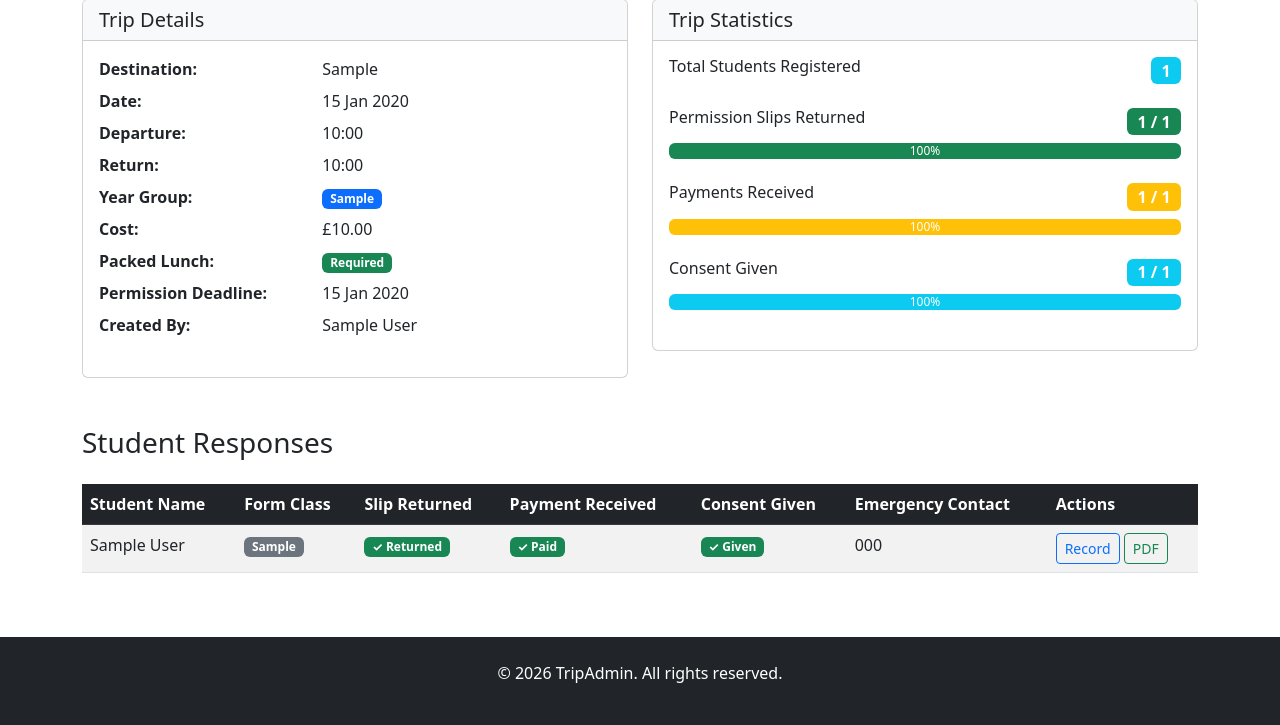
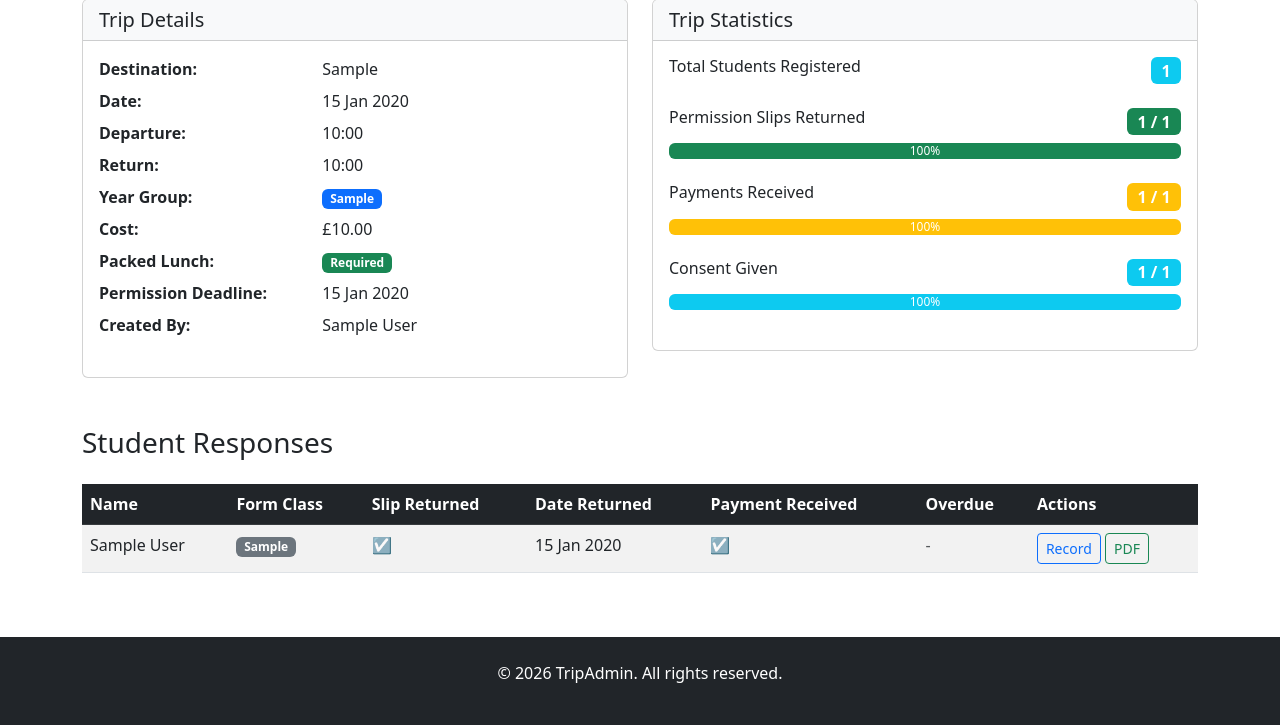
Before and after one commit to emhb007/ToolsAss3, a Django app: page /trips/1/ in a window 1280 px wide. Shown: the part 256-981 px from the top of the page. Run offline with Django 5.2, Linux system fonts and the light colour scheme; a user stored in the database is signed in; tables that the repository leaves empty hold one stand-in row (values such as "Sample post"); parts of the project's set-up code (start-up, migrations or seed data) failed here and were passed over.

Commit message:
Prompt 6.1

```diff
--- a/templates/trips/trip_detail.html
+++ b/templates/trips/trip_detail.html
@@ -129,50 +129,47 @@
                 <table class="table table-striped table-hover">
                     <thead class="table-dark">
                         <tr>
-                            <th>Student Name</th>
+                            <th>Name</th>
                             <th>Form Class</th>
                             <th>Slip Returned</th>
+                            <th>Date Returned</th>
                             <th>Payment Received</th>
-                            <th>Consent Given</th>
-                            <th>Emergency Contact</th>
+                            <th>Overdue</th>
                             <th>Actions</th>
                         </tr>
                     </thead>
                     <tbody>
                         {% for response in responses %}
-                            <tr {% if response.is_overdue %}class="table-danger"{% endif %}>
+                            <tr {% if response.is_overdue and not response.slip_returned %}class="table-danger"{% endif %}>
                                 <td>
                                     {{ response.student.first_name }} {{ response.student.last_name }}
-                                    {% if response.is_overdue %}
-                                        <span class="badge bg-danger ms-2">OVERDUE</span>
-                                    {% endif %}
                                 </td>
                                 <td><span class="badge bg-secondary">{{ response.student.form_class }}</span></td>
                                 <td>
                                     {% if response.slip_returned %}
-                                        <span class="badge bg-success">✓ Returned</span>
+                                        <span class="text-success" aria-label="Slip returned" title="Slip returned">☑</span>
                                     {% else %}
-                                        <span class="badge bg-danger">✗ Pending</span>
+                                        <span class="text-muted" aria-label="Slip not returned" title="Slip not returned">☐</span>
+                                    {% endif %}
+                                </td>
+                                <td>{{ response.date_returned|date:"d M Y"|default:"-" }}</td>
+                                <td>
+                                    {% if response.payment_received %}
+                                        <span class="text-success" aria-label="Payment received" title="Payment received">☑</span>
+                                    {% else %}
+                                        <span class="text-muted" aria-label="Payment not received" title="Payment not received">☐</span>
                                     {% endif %}
                                 </td>
                                 <td>
-                                    {% if response.payment_received %}
-                                        <span class="badge bg-success">✓ Paid</span>
+                                    {% if response.is_overdue and not response.slip_returned %}
+                                        <span class="badge bg-danger">OVERDUE</span>
                                     {% else %}
-                                        <span class="badge bg-warning">✗ Pending</span>
+                                        <span class="text-muted">-</span>
                                     {% endif %}
                                 </td>
                                 <td>
-                                    {% if response.consent_given %}
-                                        <span class="badge bg-success">✓ Given</span>
-                                    {% else %}
-                                        <span class="badge bg-danger">✗ No</span>
-                                    {% endif %}
-                                </td>
-                                <td>{{ response.emergency_contact_number }}</td>
-                                <td>
                                     <a href="{% url 'trips:record_slip' trip.pk response.student.pk %}" class="btn btn-sm btn-outline-primary">Record</a>
-                                                                    <a href="{% url 'trips:download_slip_pdf_student' trip.pk response.student.pk %}" class="btn btn-sm btn-outline-success" title="Download as PDF">PDF</a>
+                                    <a href="{% url 'trips:download_slip_pdf_student' trip.pk response.student.pk %}" class="btn btn-sm btn-outline-success" title="Download as PDF">PDF</a>
                                 </td>
                             </tr>
                         {% endfor %}
```
